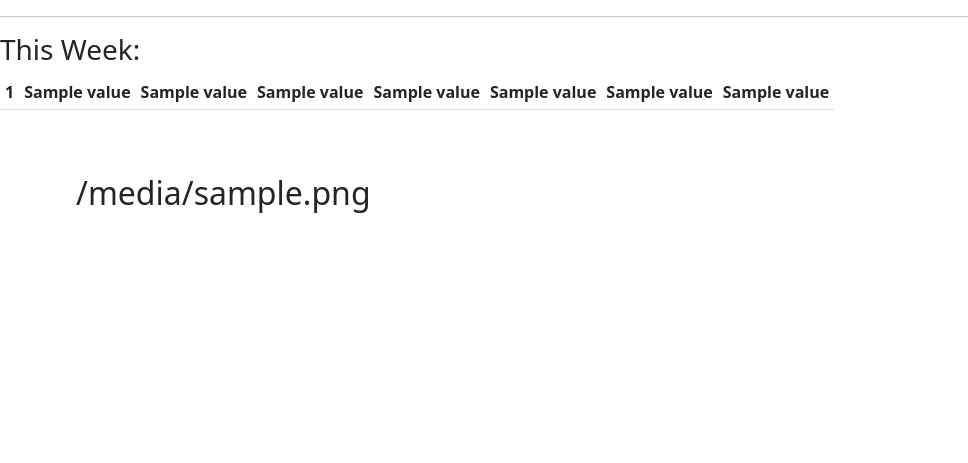
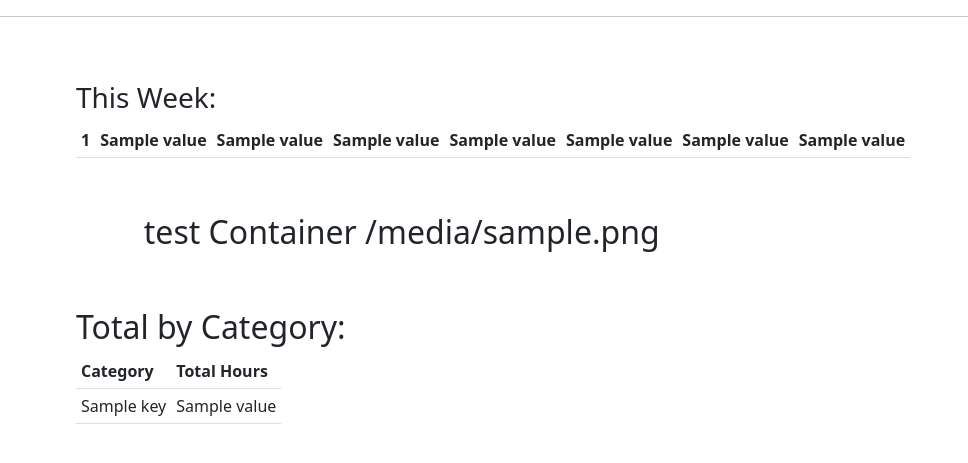
Before and after one commit to Slusks/TimeCheck, a Flask app: template templates/timekeeper.html in a window 1280 px wide. Shown: the part 72-535 px from the top of the page, without its empty margins (0-968 px from the left). Run offline with Flask 2, Linux system fonts and the light colour scheme; the template is opened without the code that fills it: most values are stand-ins (such as "Sample title", 1, 10 or a date in 2020); lists and menus that the app fills with data are empty.

Commit message:
Aggregate table works

```diff
--- a/templates/timekeeper.html
+++ b/templates/timekeeper.html
@@ -1,6 +1,7 @@
 {% extends 'base.html' %}
 
 {% block content %}
+<div class="container">
 <h3>This Week: </h3>
 <table id="myTable">
   {% for key, value in timekeeperdata['file'].items() %}
@@ -18,6 +19,21 @@
   </table>
 
   <div class="container">
-    <h2>{{timekeeperdata['file']}}</h2>
+    <h2>test Container {{timekeeperdata['aggFile']}}</h2>
+  </div>
+
+  <h2>Total by Category:</h2>
+  <table id="myTable">
+    <tr>
+      <th>Category</th>
+      <th>Total Hours</th>
+    </tr>
+    {% for key, value in timekeeperdata['aggFile'].items() %}
+      <tr>
+        <td>{{key}}</td>
+        <td>{{value}}</td>
+      </tr>
+    {% endfor %}
+    </table>
   </div>
 {% endblock %}
```
Also changed, not shown: app2.py (+10 -2 lines).
